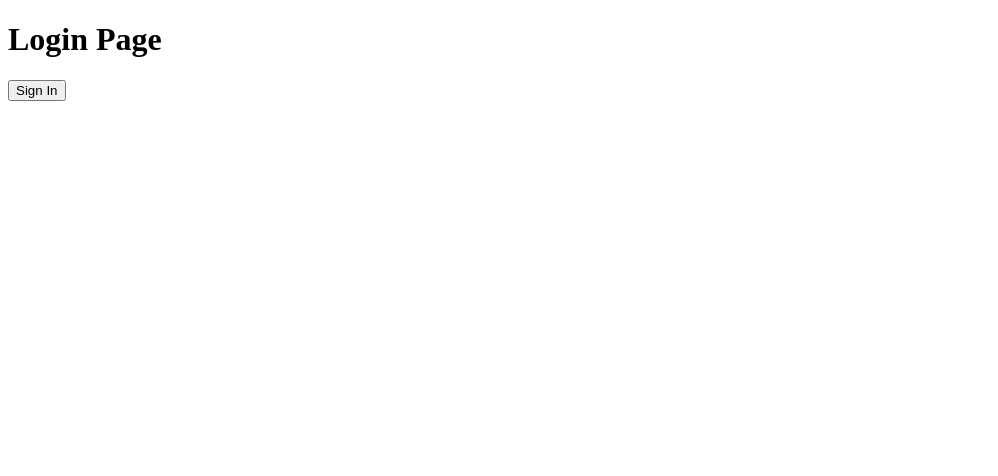
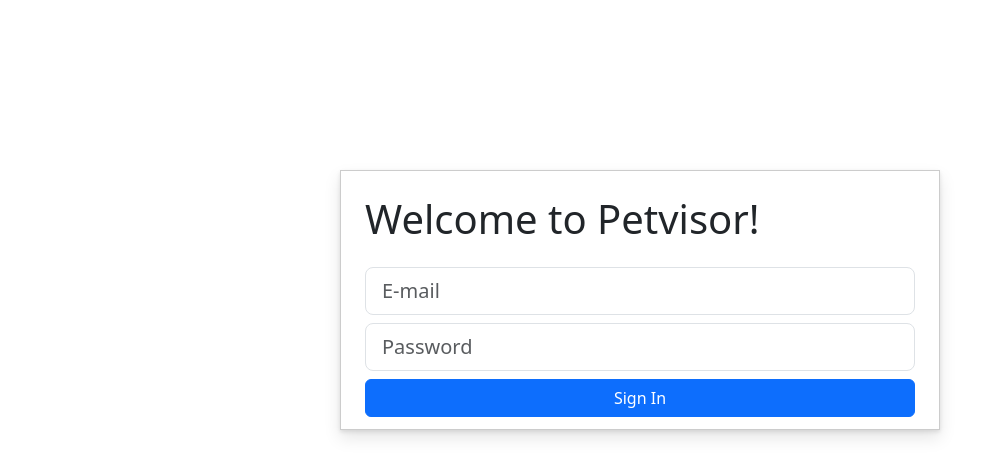
Before and after one commit to viniciusmartins98/strider-app, a React (Vite) app: page /login in a window 1280 px wide. Shown: the top 476 px of the page, without its empty margins (0-998 px from the left). Built offline with nearby package versions, Linux system fonts and the light colour scheme.

Commit message:
Added bootstrap, scss-embeded and styling login page

```diff
--- a/package.json
+++ b/package.json
@@ -11,7 +11,9 @@
   },
   "dependencies": {
     "axios": "^1.8.4",
+    "bootstrap": "^5.3.5",
     "react": "^19.0.0",
+    "react-bootstrap": "^2.10.9",
     "react-dom": "^19.0.0",
     "react-router": "^7.4.1"
   },
@@ -24,6 +26,7 @@
     "eslint-plugin-react-hooks": "^5.1.0",
     "eslint-plugin-react-refresh": "^0.4.19",
     "globals": "^15.15.0",
+    "sass-embedded": "^1.86.3",
     "typescript": "~5.7.2",
     "typescript-eslint": "^8.24.1",
     "vite": "^6.2.0"
--- a/src/contexts/authContext/AuthContextProvider.tsx
+++ b/src/contexts/authContext/AuthContextProvider.tsx
@@ -1,5 +1,6 @@
 import { ReactNode, useState } from "react";
 import authContext from "./authContext";
+import ICredentials from "./interfaces/credentials.interface";
 
 interface AuthProviderProps {
   children: ReactNode;
@@ -8,7 +9,8 @@
 export default function AuthContextProvider({ children }: AuthProviderProps) {
   const [authenticated, setAuthenticated] = useState<boolean>(false);
 
-  function login() {
+  function login(credentials: ICredentials) {
+    console.log(credentials);
     setAuthenticated(true);
   }
 
--- a/src/contexts/authContext/interfaces/authContext.interface.ts
+++ b/src/contexts/authContext/interfaces/authContext.interface.ts
@@ -1,5 +1,7 @@
+import ICredentials from "./credentials.interface";
+
 export default interface IAuthContext {
     authenticated: boolean;
-    login: () => void;
+    login: (credentials: ICredentials) => void;
     logout: () => void;
 }
--- /dev/null
+++ b/src/contexts/authContext/interfaces/credentials.interface.ts
@@ -0,0 +1,4 @@
+export default interface ICredentials {
+    username: string;
+    password: string;
+}
--- /dev/null
+++ b/src/index.scss
@@ -0,0 +1,6 @@
+.page-content {
+    padding: 24px;
+}
+.fullwidth {
+    width: 100% !important;
+}
--- a/src/main.tsx
+++ b/src/main.tsx
@@ -1,7 +1,8 @@
 import { StrictMode } from "react";
 import { createRoot } from "react-dom/client";
-import "./index.css";
 import App from "./App.tsx";
+import 'bootstrap/dist/css/bootstrap.min.css';
+import "./index.scss";
 
 createRoot(document.getElementById("root")!).render(
   <StrictMode>
--- a/src/pages/HomePageComponent.tsx
+++ b/src/pages/HomePageComponent/index.tsx
@@ -1,5 +1,7 @@
-import { useAuthContext } from "../contexts/authContext";
-import useWeatherService from "../services/weather/hooks/useWeatherService";
+import { Button } from "react-bootstrap";
+import { useAuthContext } from "../../contexts/authContext";
+import useWeatherService from "../../services/weather/hooks/useWeatherService";
+import './styles.scss';
 
 export default function HomePageComponent() {
   const authContext = useAuthContext();
@@ -10,7 +12,7 @@
   }
 
   return (
-    <>
+    <div className="page-content">
       <h1>Weather Forecast</h1>
       {weatherForecasts?.map((weather, index) => (
         <div className="forecast-item" key={index}>
@@ -29,10 +31,10 @@
           <br />
         </div>
       ))}
-      <button onClick={fetchWeatherForecasts}>REFRESH</button>
-      <br />
-      <br />
-      <button onClick={logout}>LOGOUT</button>
-    </>
+      <div className="button-container">
+        <Button variant="primary" onClick={fetchWeatherForecasts}>Refresh</Button>
+        <Button variant="secondary" onClick={logout}>Logout</Button>
+      </div>
+    </div>
   )
 }
--- /dev/null
+++ b/src/pages/HomePageComponent/styles.scss
@@ -0,0 +1,9 @@
+.forecast-item {
+}
+
+.button-container {
+    display: flex;
+    align-items: center;
+    justify-content: center;
+    gap: 12px;
+}
--- a/src/pages/LoginPageComponent.tsx
+++ /dev/null
@@ -1,19 +0,0 @@
-import { useNavigate } from "react-router";
-import { useAuthContext } from "../contexts/authContext";
-
-export default function LoginPageComponent() {
-  const authContext = useAuthContext();
-  const navigate = useNavigate();
-
-  async function signIn() {
-    await authContext.login();
-    navigate({ pathname: '/' })
-  }
-
-  return (
-    <>
-      <h1>Login Page</h1>
-      <button onClick={signIn}>Sign In</button>
-    </>
-  )
-}
--- /dev/null
+++ b/src/pages/LoginPageComponent/index.tsx
@@ -0,0 +1,39 @@
+import { useNavigate } from "react-router";
+import { useAuthContext } from "../../contexts/authContext";
+import { Button, Form } from "react-bootstrap";
+import "./styles.scss";
+import { useState } from "react";
+
+export default function LoginPageComponent() {
+  const authContext = useAuthContext();
+  const navigate = useNavigate();
+  const [username, setUsername] = useState('');
+  const [password, setPassword] = useState('');
+
+  async function signIn(e: React.FormEvent<HTMLFormElement>) {
+    e.preventDefault();
+    await authContext.login({ username, password });
+    navigate({ pathname: "/" });
+  }
+
+  return (
+    <div className="auth-container">
+      <div className="auth-panel">
+        <div className="auth-panel-header">
+          <h1>Welcome to Petvisor!</h1>
+        </div>
+        <Form onSubmit={(e) => signIn(e)}>
+          <Form.Group className="mb-2">
+            <Form.Control required size="lg" className="required" type="email" placeholder="E-mail" onChange={(e) => setUsername(e.target.value)} />
+          </Form.Group>
+          <Form.Group className="mb-2">
+            <Form.Control required size="lg" type="password" placeholder="Password" onChange={(e) => setPassword(e.target.value)} />
+          </Form.Group>
+          <Button type="submit" className="fullwidth">
+            Sign In
+          </Button>
+        </Form>
+      </div>
+    </div>
+  )
+}
--- /dev/null
+++ b/src/pages/LoginPageComponent/styles.scss
@@ -0,0 +1,19 @@
+.auth-container {
+    height: 100vh;
+    display: flex;
+    align-items: center;
+    justify-content: center;
+    gap: 12px;
+}
+
+.auth-panel {
+    border: 1px solid #ccc;
+    width: 600px;
+    padding: 24px 24px 12px 24px;
+    box-shadow: 0px 2px 4px rgba(0, 0, 0, .1), 0px 8px 16px rgba(0, 0, 0, .1);
+    margin-bottom: 200px;
+
+    .auth-panel-header {
+        margin-bottom: 24px;
+    }
+}
```
Also changed, not shown: src/index.css (deleted), 1 other file (tests, documents, lock files or other folders).
